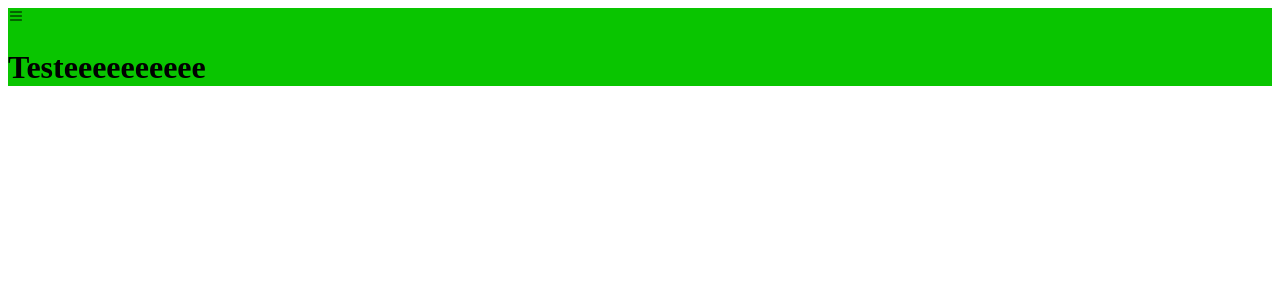
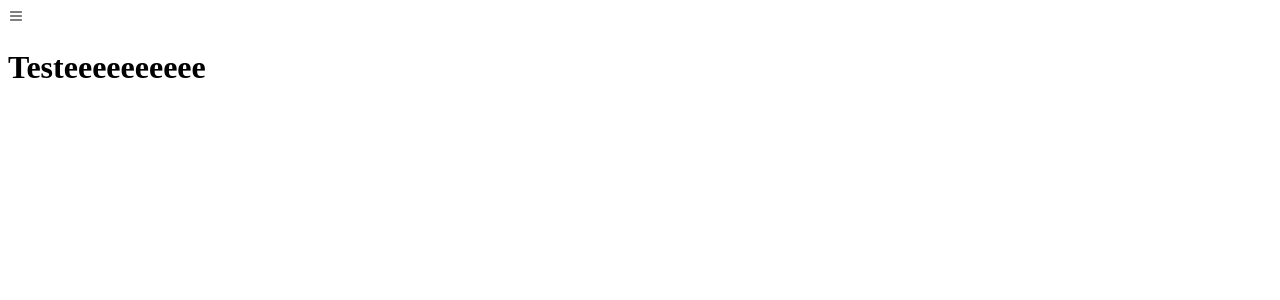
Before and after one commit to cauealb/projects-React, a React (Vite) app in the folder 2 - App de compras/app-compras/: page / in a window 1280 px wide. Shown: the top 300 px of the page. Built offline with nearby package versions, Linux system fonts and the light colour scheme.

Commit message:
Tipando global

```diff
--- a/2 - App de compras/app-compras/src/components/AppContext/AppContext.tsx
+++ b/2 - App de compras/app-compras/src/components/AppContext/AppContext.tsx
@@ -1,5 +1,5 @@
 import { createContext, useMemo, useState, type ReactNode } from "react"
-import { ThemeProvider } from "styled-components"
+import { ThemeProvider, DefualtTheme } from "styled-components"
 
 import themes from "../../style/theme"
 
@@ -18,9 +18,7 @@ export const Context = createContext<PropsContext> ({
 export default function AppContext({ children }: PropsAppContext) {
     const [theme, setTheme] = useState<'light' | 'dark'>('light')
 
-    type ThemeType = typeof themes.dark
-
-    const currentTheme = useMemo<ThemeType>(() => {
+    const currentTheme: DefualtTheme = useMemo(() => {
         return themes[theme] || themes.light;
     }, [themes])
 
--- a/2 - App de compras/app-compras/src/components/Header/style/Header.ts
+++ b/2 - App de compras/app-compras/src/components/Header/style/Header.ts
@@ -5,5 +5,5 @@ interface PropsStyledHeader {
 }
 
 export const ContainerHeader = styled.header`
-    background-color: #09c500;
+    background-color: ${({ theme }) => theme.bg};
 `;
```
Also changed, not shown: 2 - App de compras/app-compras/src/@types/styled.d.ts (added, +10 -0 lines).
